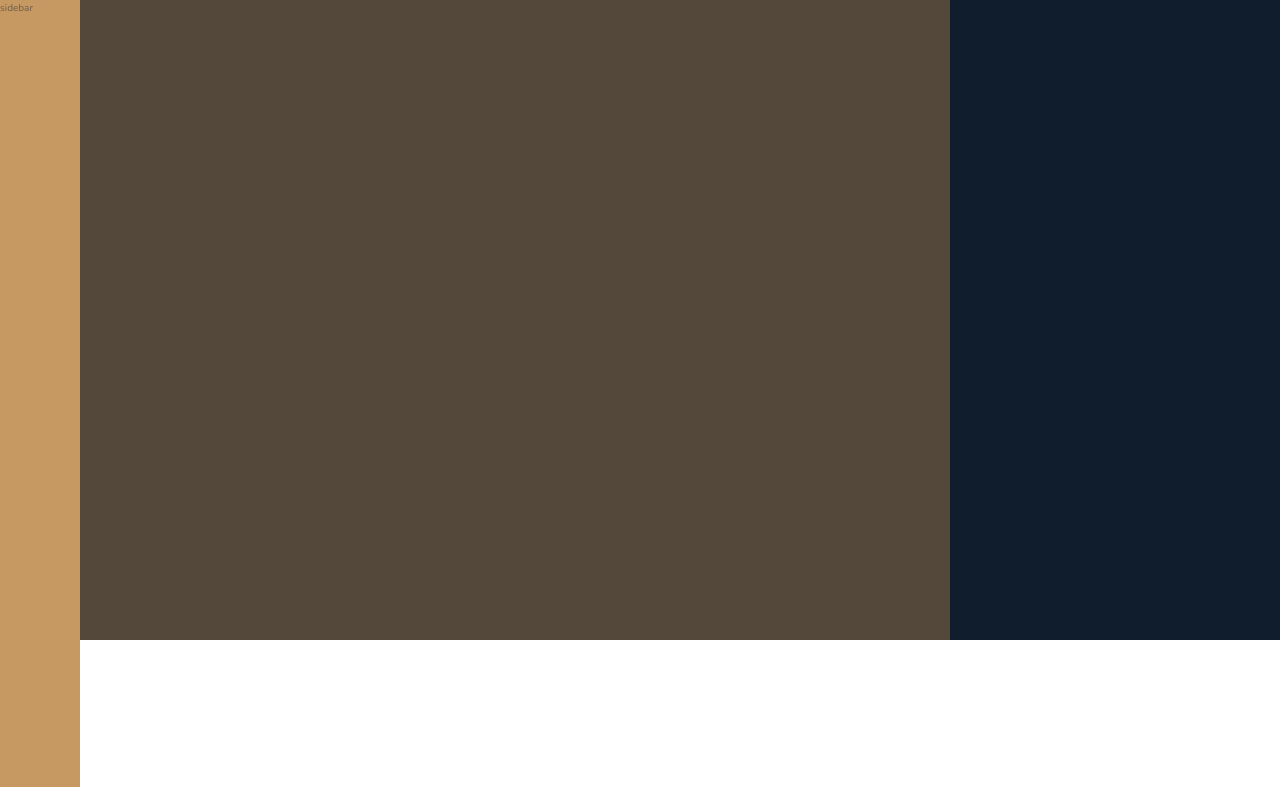
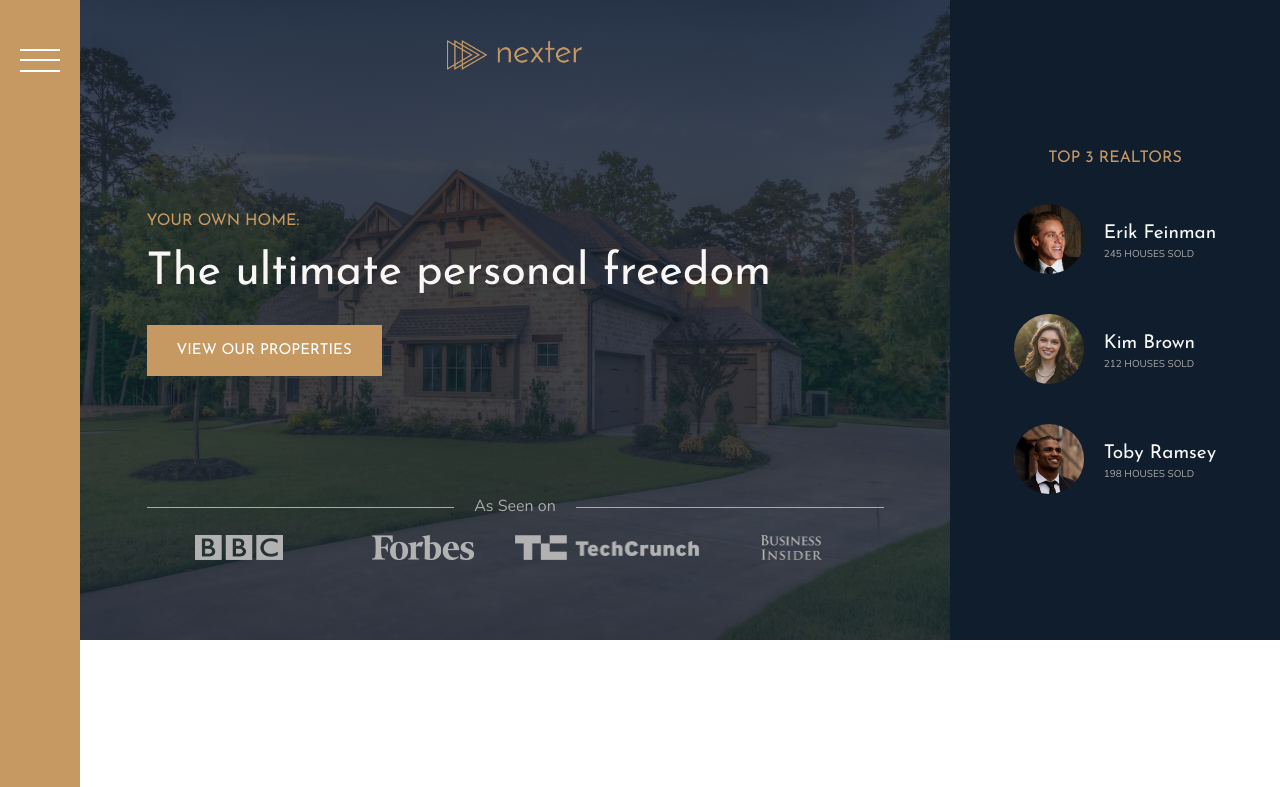
Before and after one commit to NemanjaP83/Nexter, a website: page index.html in a window 1280 px wide. Shown: the top 787 px of the page. Drawn offline with nearby package versions, Linux system fonts and the light colour scheme.

Commit message:
header section is done

```diff
--- a/index.html
+++ b/index.html
@@ -15,42 +15,46 @@
 <body class="container">
     <!-- CSS Main Grid -->
     <div class="sidebar">
-        sidebar
+        <button class="nav-btn">
+            <span class="nav-btn__span--1"></span>
+            <span class="nav-btn__span--2"></span>
+            <span class="nav-btn__span--3"></span>
+        </button>
     </div>
     <div class="header">
-        <!-- <img src="img/logo.png" alt="Nexter logo" class="header__logo">
+        <img src="./dist/assets/img/logo.png" alt="Nexter logo" class="header__logo">
             <h3 class="heading-3">Your own home:</h3>
             <h1 class="heading-1">The ultimate personal freedom</h1>
             <button class="btn header__btn">View our properties</button>
-            <div class="header__seenon-text">Seen on</div>
+            <div class="header__seenon-text">As Seen on</div>
             <div class="header__seenon-logos">
-            <img src="img/logo-bbc.png" alt="Seen on logo 1">
-            <img src="img/logo-forbes.png" alt="Seen on logo 2">
-            <img src="img/logo-techcrunch.png" alt="Seen on logo 3">
-            <img src="img/logo-bi.png" alt="Seen on logo 4">
-        </div> -->
+            <img src="./dist/assets/img/logo-bbc.png" alt="Seen on logo 1">
+            <img src="./dist/assets/img/logo-forbes.png" alt="Seen on logo 2">
+            <img src="./dist/assets/img/logo-techcrunch.png" alt="Seen on logo 3">
+            <img src="./dist/assets/img/logo-bi.png" alt="Seen on logo 4">
+        </div>
     </div>
     <div class="realtors">
-        <!-- <h3 class="heading-3">Top 3 Realtors</h3>
+        <h3 class="heading-3">Top 3 Realtors</h3>
             <div class="realtors__list">
-                <img src="img/realtor-1.jpeg" alt="Realtor 1" class="realtors__img">
+                <img src="./dist/assets/img/realtor-1.jpeg" alt="Realtor 1" class="realtors__img">
                 <div class="realtors__details">
                     <h4 class="heading-4 heading-4--light">Erik Feinman</h4>
                     <p class="realtors__sold">245 houses sold</p>
                 </div>
 
-                <img src="img/realtor-2.jpeg" alt="Realtor 2" class="realtors__img">
+                <img src="./dist/assets/img/realtor-2.jpeg" alt="Realtor 2" class="realtors__img">
                 <div class="realtors__details">
                     <h4 class="heading-4 heading-4--light">Kim Brown</h4>
                     <p class="realtors__sold">212 houses sold</p>
                 </div>
 
-                <img src="img/realtor-3.jpeg" alt="Realtor 3" class="realtors__img">
+                <img src="./dist/assets/img/realtor-3.jpeg" alt="Realtor 3" class="realtors__img">
                 <div class="realtors__details">
                     <h4 class="heading-4 heading-4--light">Toby Ramsey</h4>
                     <p class="realtors__sold">198 houses sold</p>
                 </div>
-            </div> -->
+            </div>
     </div>
     <!-- Features section -->
     <section class="features">
--- a/sass/_header.scss
+++ b/sass/_header.scss
@@ -1,4 +1,56 @@
 .header {
     background-color: $color-grey-dark-1;
     grid-column: 2 / 9;
+    background-image: linear-gradient(rgba($color-secondary, .8), rgba($color-secondary, .8)), url('/dist/assets/img/hero.jpeg');
+    background-size: cover;
+    background-position: center;
+    padding: 4rem 8rem 8rem;
+
+    display: grid;
+    grid-template-rows: 1fr min-content 6rem 1fr;
+    row-gap: 1.5rem;
+    grid-template-columns: max-content;
+    justify-content: center;
+
+
+    &__logo {
+        height: 3rem;
+        justify-self: center;
+    }
+
+    &__seenon-text {
+        display: grid;
+        grid-template-columns: 1fr max-content 1fr;
+        align-items: center;
+        column-gap: 2rem;
+
+        font-size: 1.6rem;
+        color: $color-grey-light-2;
+
+        &::after,
+        &::before {
+            content: "";
+            height: 1px;
+            display: block;
+            background-color: currentColor;
+        }
+    }
+
+    &__seenon-logos {
+        display: grid;
+        grid-template-columns: repeat(4, 1fr);
+        justify-items: center;
+        row-gap: 3rem;
+        filter: brightness(70%);
+
+        img {
+            height: 2.5rem;
+        }
+
+    }
+
+    &__btn {
+        align-self: start;
+        justify-self: start;
+    }
 }
--- a/sass/_realtors.scss
+++ b/sass/_realtors.scss
@@ -1,4 +1,29 @@
 .realtors {
     background-color: $color-secondary;
     grid-column: 9 / 12;
+    display: flex;
+    flex-direction: column;
+    align-items: center;
+    justify-content: center;
+
+    &__list {
+        display: grid;
+        grid-template-columns: min-content max-content;
+        column-gap: 2rem;
+        row-gap: 5vh;
+        align-items: center;
+        margin-top: 4vh;
+    }
+
+    &__img {
+        display: block;
+        width: 7rem;
+        border-radius: 50%;
+    }
+
+    &__sold {
+        text-transform: uppercase;
+        color: $color-grey-light-2;
+        line-height: 1;
+    }
 }
--- a/sass/_sidebar.scss
+++ b/sass/_sidebar.scss
@@ -2,4 +2,41 @@
     background-color: $color-primary;
     grid-column: 1 / 2;
     grid-row: 1 / -1;
+
+    display: flex;
+    justify-content: center;
 }
+
+.nav-btn {
+    appearance: none;
+    border: none;
+    border-radius: none;
+    width: 4rem;
+    height: 4rem;
+    margin: 4rem 0;
+    background-color: $color-primary;
+    display: flex;
+    flex-direction: column;
+    justify-content: space-evenly;
+
+    &__span--1 {
+        display: block;
+        width: 100%;
+        height: 2px;
+        background-color: #fff;
+    }
+
+    &__span--2 {
+        display: block;
+        width: 100%;
+        height: 2px;
+        background-color: #fff;
+    }
+
+    &__span--3 {
+        display: block;
+        width: 100%;
+        height: 2px;
+        background-color: #fff;
+    }
+}
--- a/sass/_typography.scss
+++ b/sass/_typography.scss
@@ -5,6 +5,9 @@
 
 .heading-1 {
     @extend %heading;
+    font-size: 4.5rem;
+    color: $color-grey-light-1;
+    line-height: 1;
 }
 
 .heading-2 {
```
Also changed, not shown: dist/css/main.css, 1 other file.
